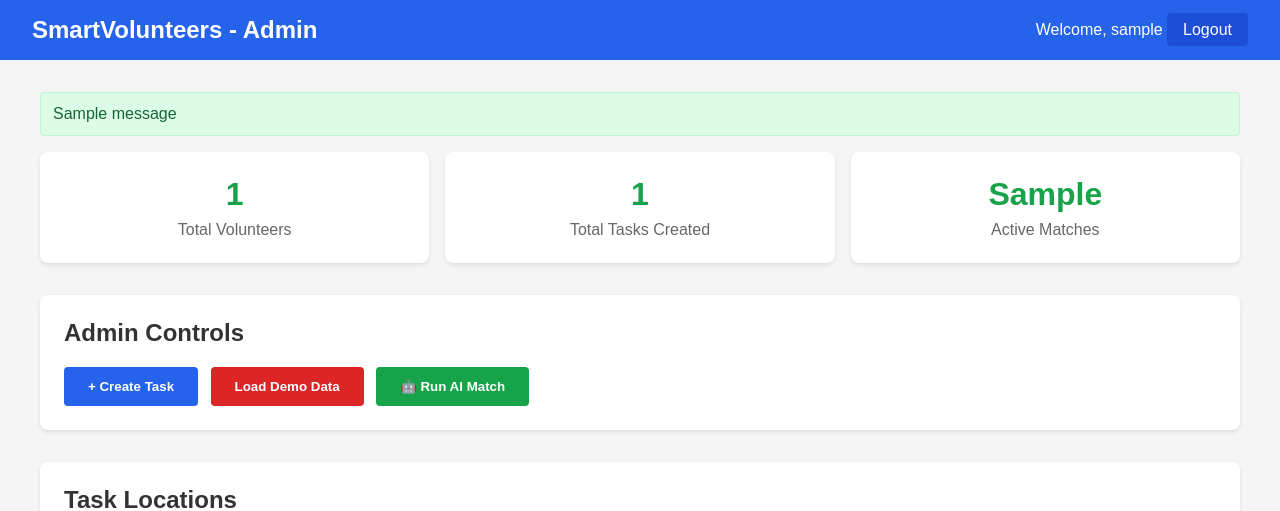
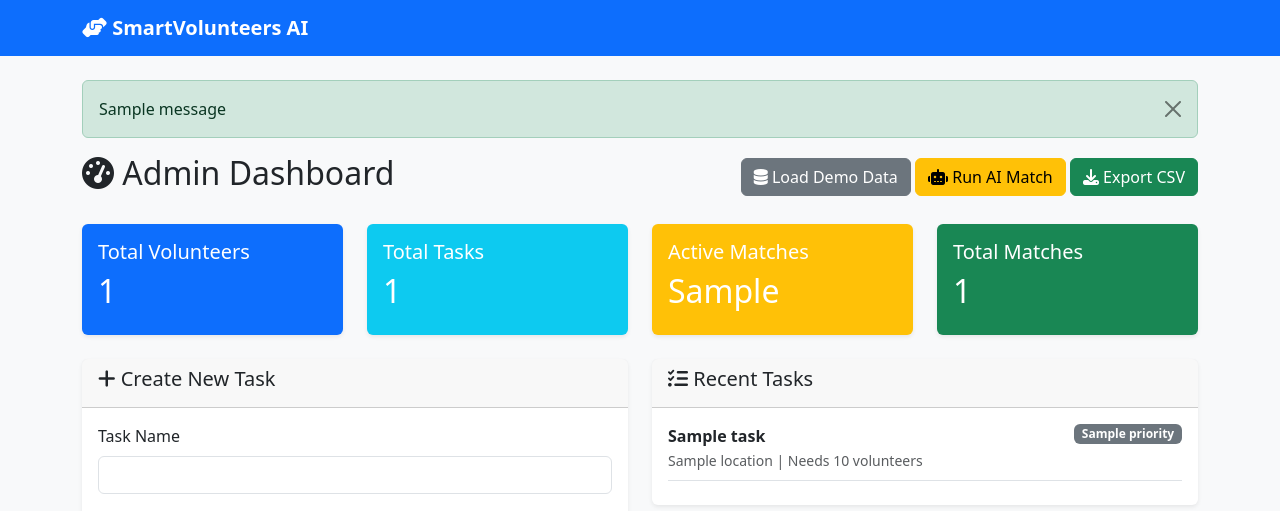
Before and after one commit to sanjugangatkar068-eng/Smartvolunteers-AI, a Flask app: template templates/index.html in a window 1280 px wide. Shown: the top 511 px of the page. Run offline with Flask 3, Linux system fonts and the light colour scheme; the template is opened without the code that fills it: most values are stand-ins (such as "Sample title", 1, 10 or a date in 2020); one stand-in notice (Sample message) is shown.

Commit message:
Update index.html

```diff
--- a/templates/index.html
+++ b/templates/index.html
@@ -1,177 +1,144 @@
-<!DOCTYPE html>
-<html lang="en">
-<head>
-    <meta charset="UTF-8">
-    <meta name="viewport" content="width=device-width, initial-scale=1.0">
-    <title>SmartVolunteers - Admin Dashboard</title>
-    <link rel="stylesheet" href="https://unpkg.com/leaflet@1.9.4/dist/leaflet.css" />
-    <style>
-        body { font-family: Arial, sans-serif; margin: 0; background: #f5f5f5; color: #333; }
-       .navbar { background: #2563eb; color: white; padding: 1rem 2rem; display: flex; justify-content: space-between; align-items: center; }
-       .navbar h1 { margin: 0; font-size: 1.5rem; }
-       .navbar a { color: white; text-decoration: none; background: #1d4ed8; padding: 0.5rem 1rem; border-radius: 4px; }
-       .container { max-width: 1200px; margin: 2rem auto; padding: 0 1rem; }
-       .stats { display: grid; grid-template-columns: repeat(auto-fit, minmax(200px, 1fr)); gap: 1rem; margin-bottom: 2rem; }
-       .stat-card { background: white; padding: 1.5rem; border-radius: 8px; box-shadow: 0 2px 4px rgba(0,0,0,0.1); text-align: center; }
-       .stat-card h3 { margin: 0; font-size: 2rem; color: #16a34a; }
-       .stat-card p { margin: 0.5rem 0 0; color: #666; }
-       .card { background: white; padding: 1.5rem; border-radius: 8px; box-shadow: 0 2px 4px rgba(0,0,0,0.1); margin-bottom: 2rem; }
-       .card h2 { margin-top: 0; }
-       .btn { padding: 0.75rem 1.5rem; border: none; border-radius: 4px; cursor: pointer; font-weight: bold; margin-right: 0.5rem; text-decoration: none; display: inline-block; }
-       .btn-primary { background: #2563eb; color: white; }
-       .btn-secondary { background: #dc2626; color: white; }
-       .btn-success { background: #16a34a; color: white; }
-        #map { height: 250px; width: 100%; border-radius: 8px; margin-top: 1rem; }
-       .grid { display: grid; grid-template-columns: 1fr 1fr; gap: 2rem; }
-        table { width: 100%; border-collapse: collapse; }
-        th, td { padding: 0.75rem; text-align: left; border-bottom: 1px solid #ddd; }
-        th { background: #f8f9fa; }
-       .modal { display: none; position: fixed; z-index: 1000; left: 0; top: 0; width: 100%; height: 100%; background: rgba(0,0,0,0.5); }
-       .modal-content { background: white; margin: 5% auto; padding: 2rem; border-radius: 8px; width: 90%; max-width: 500px; position: relative; }
-       .close { position: absolute; right: 1rem; top: 1rem; font-size: 1.5rem; cursor: pointer; }
-        label { display: block; margin: 1rem 0 0.5rem; font-weight: bold; }
-        input, select { width: 100%; padding: 0.75rem; border: 1px solid #ddd; border-radius: 4px; box-sizing: border-box; }
-       .flash { background: #dcfce7; color: #166534; padding: 0.75rem; border-radius: 4px; margin-bottom: 1rem; border: 1px solid #bbf7d0; }
-        @media (max-width: 768px) {.grid { grid-template-columns: 1fr; } }
-    </style>
-</head>
-<body>
-    <div class="navbar">
-        <h1>SmartVolunteers - Admin</h1>
+{% extends "base.html" %}
+{% block content %}
+<div class="d-flex justify-content-between align-items-center mb-4">
+    <h2><i class="fas fa-tachometer-alt"></i> Admin Dashboard</h2>
     <div>
-            <span>Welcome, {{ user_name }}</span>
-            <a href="{{ url_for('logout') }}">Logout</a>
+        <a href="{{ url_for('load_demo') }}" class="btn btn-secondary"><i class="fas fa-database"></i> Load Demo Data</a>
+        <a href="{{ url_for('run_ai_match') }}" class="btn btn-warning"><i class="fas fa-robot"></i> Run AI Match</a>
+        <a href="{{ url_for('export_matches') }}" class="btn btn-success"><i class="fas fa-download"></i> Export CSV</a>
     </div>
 </div>
 
-    <div class="container">
-        {% with messages = get_flashed_messages() %}
-          {% if messages %}
-            <div class="flash">{{ messages[0] }}</div>
-          {% endif %}
-        {% endwith %}
-
-        <div class="stats">
-            <div class="stat-card">
-                <h3>{{ stats.total_volunteers }}</h3>
-                <p>Total Volunteers</p>
+<div class="row mb-4">
+    <div class="col-md-3">
+        <div class="card stat-card text-white bg-primary">
+            <div class="card-body">
+                <h5>Total Volunteers</h5>
+                <h2>{{ stats.total_volunteers }}</h2>
             </div>
-            <div class="stat-card">
-                <h3>{{ stats.total_tasks }}</h3>
-                <p>Total Tasks Created</p>
         </div>
-            <div class="stat-card">
-                <h3>{{ stats.active_matches }}</h3>
-                <p>Active Matches</p>
+    </div>
+    <div class="col-md-3">
+        <div class="card stat-card text-white bg-info">
+            <div class="card-body">
+                <h5>Total Tasks</h5>
+                <h2>{{ stats.total_tasks }}</h2>
+            </div>
+        </div>
+    </div>
+    <div class="col-md-3">
+        <div class="card stat-card text-white bg-warning">
+            <div class="card-body">
+                <h5>Active Matches</h5>
+                <h2>{{ stats.active_matches }}</h2>
+            </div>
+        </div>
+    </div>
+    <div class="col-md-3">
+        <div class="card stat-card text-white bg-success">
+            <div class="card-body">
+                <h5>Total Matches</h5>
+                <h2>{{ stats.total_matches }}</h2>
+            </div>
+        </div>
     </div>
 </div>
 
+<div class="row">
+    <div class="col-md-6">
         <div class="card">
-            <h2>Admin Controls</h2>
-            <button class="btn btn-primary" onclick="openModal()">+ Create Task</button>
-            <form method="POST" action="{{ url_for('load_demo') }}" style="display: inline;">
-                <button type="submit" class="btn btn-secondary">Load Demo Data</button>
-            </form>
-            <form method="POST" action="{{ url_for('run_match') }}" style="display: inline;">
-                <button type="submit" class="btn btn-success">🤖 Run AI Match</button>
+            <div class="card-header"><h5><i class="fas fa-plus"></i> Create New Task</h5></div>
+            <div class="card-body">
+                <form method="POST" action="{{ url_for('create_task') }}">
+                    <div class="mb-3">
+                        <label class="form-label">Task Name</label>
+                        <input type="text" class="form-control" name="task_name" required>
+                    </div>
+                    <div class="mb-3">
+                        <label class="form-label">Skills Required (comma separated)</label>
+                        <input type="text" class="form-control" name="skills_required" required>
+                    </div>
+                    <div class="row">
+                        <div class="col-md-6 mb-3">
+                            <label class="form-label">Location</label>
+                            <input type="text" class="form-control" name="location" required>
+                        </div>
+                        <div class="col-md-6 mb-3">
+                            <label class="form-label">Priority</label>
+                            <select class="form-select" name="priority">
+                                <option value="High">High</option>
+                                <option value="Medium">Medium</option>
+                                <option value="Low">Low</option>
+                            </select>
+                        </div>
+                    </div>
+                    <div class="row">
+                        <div class="col-md-6 mb-3">
+                            <label class="form-label">Volunteers Needed</label>
+                            <input type="number" class="form-control" name="volunteers_needed" value="1" required>
+                        </div>
+                        <div class="col-md-6 mb-3">
+                            <label class="form-label">Deadline</label>
+                            <input type="date" class="form-control" name="deadline" required>
+                        </div>
+                    </div>
+                    <button type="submit" class="btn btn-primary w-100">Create Task</button>
                 </form>
             </div>
-
-        <div class="card">
-            <h2>Task Locations</h2>
-            <div id="map"></div>
+        </div>
     </div>
 
-        <div class="grid">
+    <div class="col-md-6">
         <div class="card">
-                <h2>All Tasks</h2>
+            <div class="card-header"><h5><i class="fas fa-tasks"></i> Recent Tasks</h5></div>
+            <div class="card-body" style="max-height: 400px; overflow-y: auto;">
                 {% if tasks %}
-                <table>
+                    {% for task in tasks[-5:] %}
+                    <div class="border-bottom pb-2 mb-2">
+                        <strong>{{ task.task_name }}</strong>
+                        <span class="badge bg-{{ 'danger' if task.priority == 'High' else 'warning' if task.priority == 'Medium' else 'secondary' }} float-end">{{ task.priority }}</span>
+                        <br><small class="text-muted">{{ task.location }} | Needs {{ task.volunteers_needed }} volunteers</small>
+                    </div>
+                    {% endfor %}
+                {% else %}
+                    <p class="text-muted">No tasks yet. Click "Load Demo Data" to add sample tasks.</p>
+                {% endif %}
+            </div>
+        </div>
+    </div>
+</div>
+
+<div class="card mt-4">
+    <div class="card-header"><h5><i class="fas fa-star"></i> AI Match Results</h5></div>
+    <div class="card-body">
+        {% if matches %}
+        <div class="table-responsive">
+            <table class="table table-hover">
                 <thead>
-                        <tr><th>Title</th><th>Location</th><th>Priority</th></tr>
+                    <tr>
+                        <th>Task</th>
+                        <th>Volunteer</th>
+                        <th>Score</th>
+                        <th>Reasons</th>
+                        <th>Status</th>
+                    </tr>
                 </thead>
                 <tbody>
-                        {% for task in tasks %}
+                    {% for match in matches[:10] %}
                     <tr>
-                            <td>{{ task.title }}</td>
-                            <td>{{ task.location }}</td>
-                            <td>{{ task.priority }}</td>
+                        <td>{{ match.task_name }}</td>
+                        <td>{{ match.volunteer_name }}<br><small>{{ match.volunteer_email }}</small></td>
+                        <td><span class="badge bg-success">{{ match.match_score }}%</span></td>
+                        <td><small>{{ match.reasons }}</small></td>
+                        <td><span class="badge bg-warning">{{ match.status }}</span></td>
                     </tr>
                     {% endfor %}
                 </tbody>
             </table>
+        </div>
         {% else %}
-                <p>No tasks yet. Load demo data or create one.</p>
-                {% endif %}
-            </div>
-
-            <div class="card">
-                <h2>All AI Matches</h2>
-                {% if matches %}
-                <table>
-                    <thead>
-                        <tr><th>Task</th><th>Volunteer</th><th>Score</th></tr>
-                    </thead>
-                    <tbody>
-                        {% for match in matches %}
-                        <tr>
-                            <td>{{ match.task_title }}</td>
-                            <td>{{ match.volunteer_name }}</td>
-                            <td>{{ match.match_score }}%</td>
-                        </tr>
-                        {% endfor %}
-                    </tbody>
-                </table>
-                <a href="{{ url_for('export_csv') }}" class="btn btn-primary" style="margin-top: 1rem;">Export CSV</a>
-                {% else %}
-                <p>Click "Run AI Match" to see matches.</p>
+        <p class="text-muted">No matches yet. Click "Run AI Match" after loading demo data.</p>
         {% endif %}
     </div>
 </div>
-    </div>
-
-    <div id="taskModal" class="modal">
-        <div class="modal-content">
-            <span class="close" onclick="closeModal()">&times;</span>
-            <h2>Create New Task</h2>
-            <form method="POST" action="{{ url_for('create_task') }}">
-                <label for="task_name">Task Name</label>
-                <input type="text" id="task_name" name="task_name" required>
-                <label for="skills">Skills Needed</label>
-                <input type="text" id="skills" name="skills" placeholder="cleaning, driving" required>
-                <label for="location">Location</label>
-                <input type="text" id="location" name="location" placeholder="Bengaluru" required>
-                <label for="priority">Priority</label>
-                <select id="priority" name="priority" required>
-                    <option value="High">High</option>
-                    <option value="Medium">Medium</option>
-                    <option value="Low">Low</option>
-                </select>
-                <label for="volunteers_needed">Volunteers Needed</label>
-                <input type="number" id="volunteers_needed" name="volunteers_needed" value="1" min="1" required>
-                <label for="deadline">Deadline</label>
-                <input type="date" id="deadline" name="deadline" required>
-                <button type="submit" class="btn btn-primary" style="margin-top: 1rem;">Create Task</button>
-            </form>
-        </div>
-    </div>
-
-    <script src="https://unpkg.com/leaflet@1.9.4/dist/leaflet.js"></script>
-    <script>
-        var map = L.map('map').setView([12.9716, 77.5946], 11);
-        L.tileLayer('https://{s}.tile.openstreetmap.org/{z}/{x}/{y}.png').addTo(map);
-        {% for task in tasks %}
-        {% if task.location == 'Bengaluru' %}
-        L.marker([12.9716, 77.5946]).addTo(map).bindPopup('{{ task.title }}');
-        {% endif %}
-        {% endfor %}
-        function openModal() { document.getElementById('taskModal').style.display = 'block'; }
-        function closeModal() { document.getElementById('taskModal').style.display = 'none'; }
-        window.onclick = function(event) {
-            if (event.target == document.getElementById('taskModal')) {
-                closeModal();
-            }
-        }
-    </script>
-</body>
-</html>
+{% endblock %}
```
Lines whose indentation alone changed are shown as unchanged.
